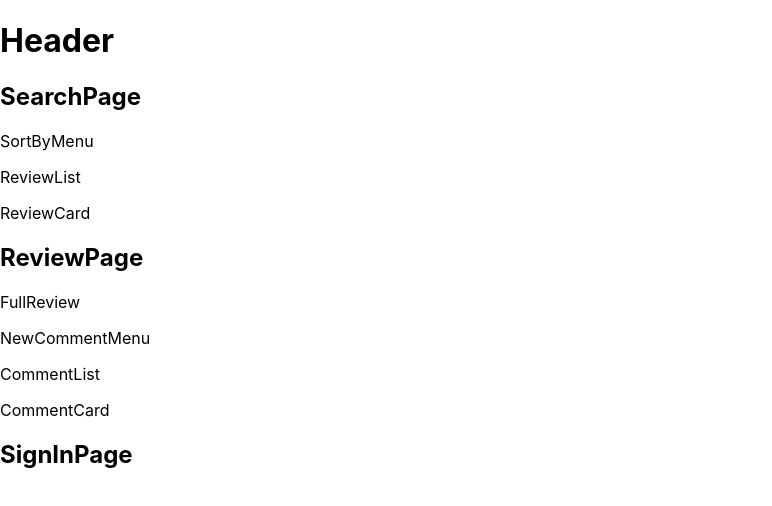
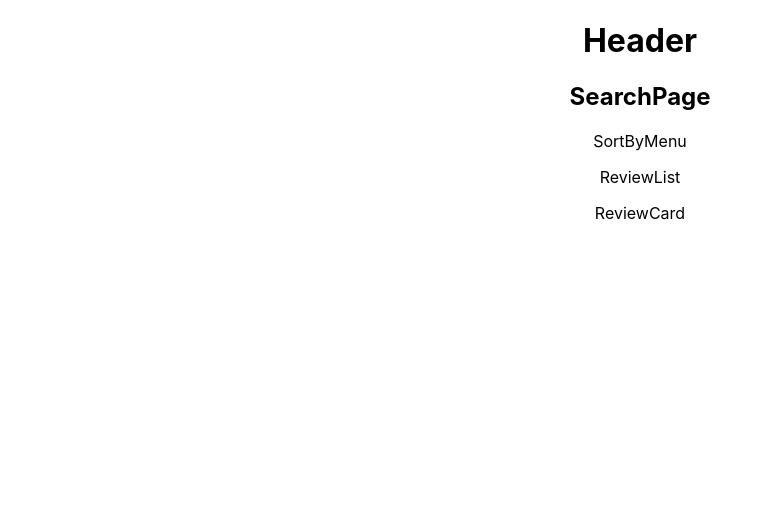
Before and after one commit to MichaelJRossDev/MyGamesFrontend, a React (Create React App) app in the folder fe-games/: page / in a window 1280 px wide. Shown: the top 506 px of the page, without its empty margins (0-772 px from the left). Built offline with nearby package versions, Linux system fonts and the light colour scheme.

Commit message:
Set up react router

```diff
--- a/fe-games/package.json
+++ b/fe-games/package.json
@@ -8,6 +8,7 @@
     "@testing-library/user-event": "^13.5.0",
     "react": "^18.2.0",
     "react-dom": "^18.2.0",
+    "react-router-dom": "^6.6.2",
     "react-scripts": "5.0.1",
     "web-vitals": "^2.1.4"
   },
--- a/fe-games/src/App.js
+++ b/fe-games/src/App.js
@@ -5,18 +5,23 @@ import SignInPage from './components/SignInPage';
 
 import './App.css';
 import { useState } from 'react';
+import {BrowserRouter, Routes, Route} from 'react-router-dom'
 
 function App() {
 
   const [username, setUsername] = useState('DefaultUsername');
 
   return (
-    <div>
-      <Header />
-      <SearchPage />
-      <ReviewPage />
-      <SignInPage />
-    </div>
+    <BrowserRouter>
+      <div className='App'>
+        <Header />
+        <Routes>
+          <Route path="/" element={<SearchPage />} />
+          <Route path="/review/:review_id" element={<ReviewPage />} />
+          <Route path="/signin" element={<SignInPage />} />
+        </Routes>
+      </div>
+    </BrowserRouter>
   );
 }
 
```
Also changed, not shown: 1 other file (tests, documents, lock files or other folders).
